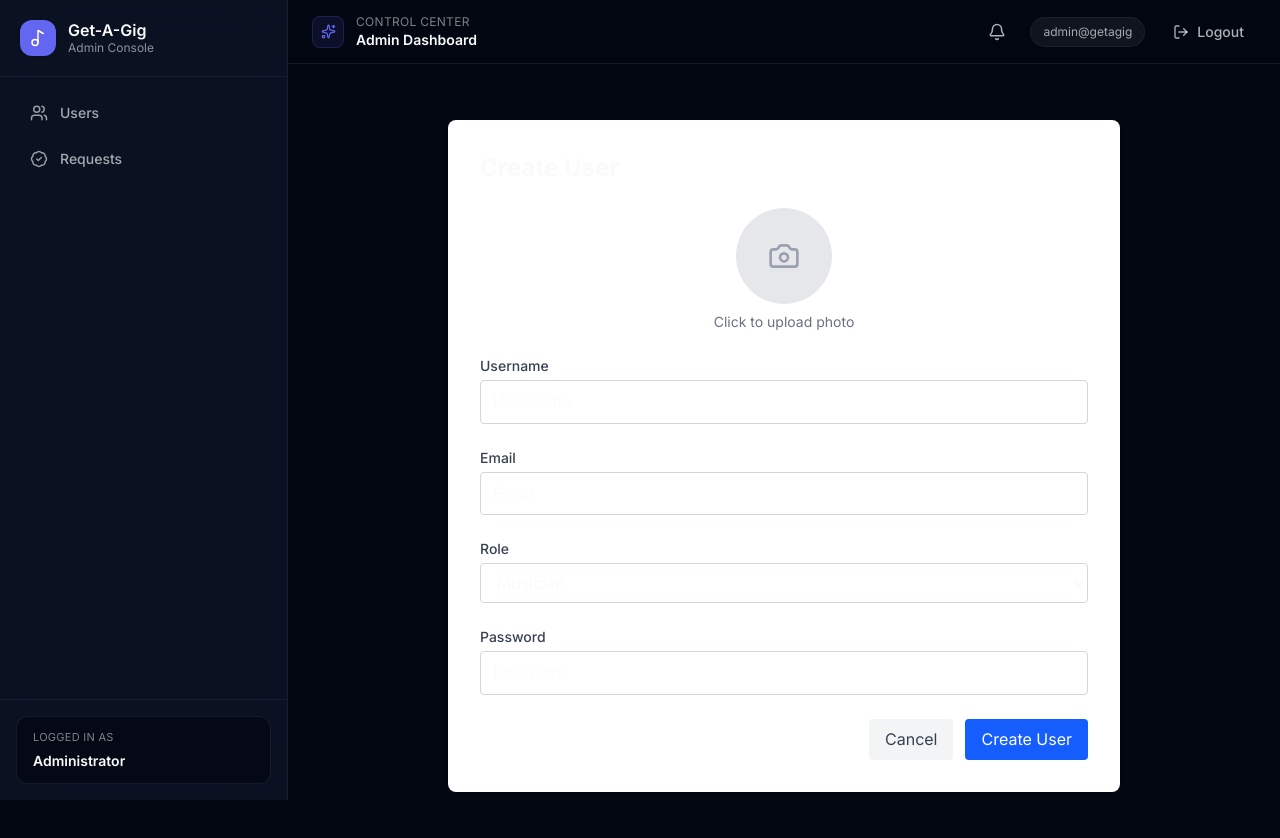
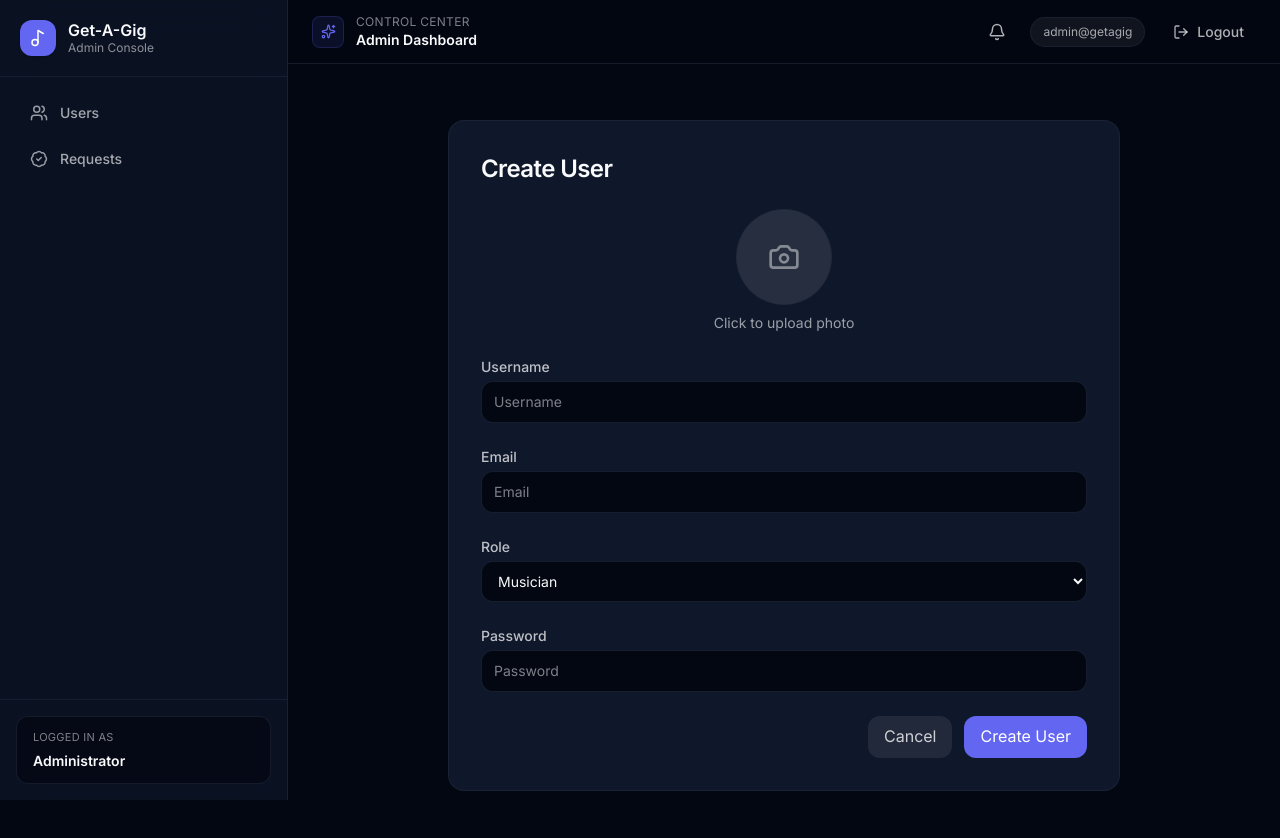
Before and after one commit to Kephas7/getagig-web, a Next.js app: page /admin/users/create in a window 1280 px wide. Shown: the top 838 px of the page. Built offline with nearby package versions, Linux system fonts and the light colour scheme; no server answers.

Commit message:
Updated UserForm.tsx

```diff
--- a/app/admin/users/_components/UserForm.tsx
+++ b/app/admin/users/_components/UserForm.tsx
@@ -2,7 +2,13 @@
 
 import { useForm } from "react-hook-form";
 import { zodResolver } from "@hookform/resolvers/zod";
-import { User, CreateUserSchema, UpdateUserSchema, CreateUserFormValues, UpdateUserFormValues } from "../schema";
+import {
+  User,
+  CreateUserSchema,
+  UpdateUserSchema,
+  CreateUserFormValues,
+  UpdateUserFormValues,
+} from "../schema";
 import { useRouter } from "next/navigation";
 import { useState } from "react";
 import { toast } from "@/lib/toast";
@@ -20,10 +26,11 @@ export function UserForm({ initialData, token }: UserFormProps) {
   const [mutationError, setMutationError] = useState<string | null>(null);
   const [preview, setPreview] = useState<string | null>(
     initialData?.profilePicture
-      ? (initialData.profilePicture.startsWith('http') ? initialData.profilePicture : `${process.env.NEXT_PUBLIC_API_BASE_URL}${initialData.profilePicture}`)
-      : null
+      ? initialData.profilePicture.startsWith("http")
+        ? initialData.profilePicture
+        : `${process.env.NEXT_PUBLIC_API_BASE_URL}${initialData.profilePicture}`
+      : null,
   );
-
 
   const schema = initialData ? UpdateUserSchema : CreateUserSchema;
 
@@ -42,7 +49,9 @@ export function UserForm({ initialData, token }: UserFormProps) {
     },
   });
 
-  const onSubmit = async (data: CreateUserFormValues | UpdateUserFormValues) => {
+  const onSubmit = async (
+    data: CreateUserFormValues | UpdateUserFormValues,
+  ) => {
     setLoading(true);
     setMutationError(null);
 
@@ -55,7 +64,6 @@ export function UserForm({ initialData, token }: UserFormProps) {
       formData.append("password", data.password);
     }
 
-
     if (data.profilePicture && data.profilePicture[0] instanceof File) {
       formData.append("profilePicture", data.profilePicture[0]);
     }
@@ -64,7 +72,6 @@ export function UserForm({ initialData, token }: UserFormProps) {
 
     try {
       if (initialData) {
-
         const userId = initialData.id || initialData._id;
         await updateUser(userId, formData, token);
       } else {
@@ -73,28 +80,32 @@ export function UserForm({ initialData, token }: UserFormProps) {
       // Refresh first to revalidate cache, then navigate
       router.refresh();
       router.push("/admin/users");
-      toast.success(editingUser ? "User updated successfully" : "User created successfully");
+      toast.success(
+        editingUser ? "User updated successfully" : "User created successfully",
+      );
     } catch (error: any) {
       console.error("Mutation failed:", error);
-      toast.error(error.response?.data?.message || error.message || "Failed to save user");
-      setMutationError(error.response?.data?.message || error.message || "Failed to save user");
+      toast.error(
+        error.response?.data?.message || error.message || "Failed to save user",
+      );
+      setMutationError(
+        error.response?.data?.message || error.message || "Failed to save user",
+      );
     } finally {
       setLoading(false);
     }
   };
 
-
   const handleImageChange = (e: React.ChangeEvent<HTMLInputElement>) => {
     const file = e.target.files?.[0];
     if (file) {
       setPreview(URL.createObjectURL(file));
-
     }
   };
 
   return (
-    <div className="max-w-2xl mx-auto bg-white p-8 rounded-lg shadow">
-      <h2 className="text-2xl font-bold mb-6">
+    <div className="max-w-2xl mx-auto bg-card border border-border/70 p-6 sm:p-8 rounded-2xl">
+      <h2 className="text-2xl font-semibold tracking-tight mb-6">
         {initialData ? "Edit User" : "Create User"}
       </h2>
 
@@ -107,7 +118,7 @@ export function UserForm({ initialData, token }: UserFormProps) {
       <form onSubmit={handleSubmit(onSubmit)} className="space-y-6">
         {/* Profile Picture */}
         <div className="flex flex-col items-center mb-6">
-          <div className="w-24 h-24 rounded-full bg-gray-200 overflow-hidden mb-2 relative group">
+          <div className="w-24 h-24 rounded-full bg-foreground/10 overflow-hidden mb-2 relative group border border-border/60">
             {preview ? (
               <img
                 src={preview}
@@ -115,14 +126,14 @@ export function UserForm({ initialData, token }: UserFormProps) {
                 className="w-full h-full object-cover"
               />
             ) : (
-              <div className="w-full h-full flex items-center justify-center text-gray-400">
+              <div className="w-full h-full flex items-center justify-center text-foreground/45">
                 <Camera size={32} />
               </div>
             )}
             <div className="absolute inset-0 bg-black bg-opacity-40 flex items-center justify-center opacity-0 group-hover:opacity-100 transition-opacity cursor-pointer">
-                <Camera className="text-white" size={24} />
+              <Camera className="text-white" size={24} />
             </div>
-             <input
+            <input
               type="file"
               accept="image/*"
               className="absolute inset-0 w-full h-full opacity-0 cursor-pointer"
@@ -133,37 +144,41 @@ export function UserForm({ initialData, token }: UserFormProps) {
               }}
             />
           </div>
-          <p className="text-sm text-gray-500">Click to upload photo</p>
+          <p className="text-sm text-foreground/60">Click to upload photo</p>
           {errors.profilePicture && (
-            <p className="text-error text-sm">{errors.profilePicture.message?.toString()}</p>
+            <p className="text-error text-sm">
+              {errors.profilePicture.message?.toString()}
+            </p>
           )}
         </div>
 
         <div className="grid grid-cols-1 gap-6">
           {/* Username */}
           <div>
-            <label className="block text-sm font-medium text-gray-700 mb-1">
+            <label className="block text-sm font-medium text-foreground/75 mb-1">
               Username
             </label>
             <input
               {...register("username")}
-              className="w-full border border-gray-300 rounded px-3 py-2 focus:outline-none focus:ring-2 focus:ring-blue-500"
+              className="w-full border border-border/70 bg-background rounded-xl px-3 py-2.5 text-sm focus:outline-none focus:ring-2 focus:ring-primary/25"
               placeholder="Username"
             />
             {errors.username && (
-              <p className="text-error text-sm mt-1">{errors.username.message}</p>
+              <p className="text-error text-sm mt-1">
+                {errors.username.message}
+              </p>
             )}
           </div>
 
           {/* Email */}
           <div>
-            <label className="block text-sm font-medium text-gray-700 mb-1">
+            <label className="block text-sm font-medium text-foreground/75 mb-1">
               Email
             </label>
             <input
               {...register("email")}
               type="email"
-              className="w-full border border-gray-300 rounded px-3 py-2 focus:outline-none focus:ring-2 focus:ring-blue-500"
+              className="w-full border border-border/70 bg-background rounded-xl px-3 py-2.5 text-sm focus:outline-none focus:ring-2 focus:ring-primary/25"
               placeholder="Email"
             />
             {errors.email && (
@@ -173,12 +188,12 @@ export function UserForm({ initialData, token }: UserFormProps) {
 
           {/* Role */}
           <div>
-            <label className="block text-sm font-medium text-gray-700 mb-1">
+            <label className="block text-sm font-medium text-foreground/75 mb-1">
               Role
             </label>
             <select
               {...register("role")}
-              className="w-full border border-gray-300 rounded px-3 py-2 focus:outline-none focus:ring-2 focus:ring-blue-500"
+              className="w-full border border-border/70 bg-background rounded-xl px-3 py-2.5 text-sm focus:outline-none focus:ring-2 focus:ring-primary/25"
             >
               <option value="musician">Musician</option>
               <option value="organizer">Organizer</option>
@@ -191,17 +206,21 @@ export function UserForm({ initialData, token }: UserFormProps) {
 
           {/* Password */}
           <div>
-            <label className="block text-sm font-medium text-gray-700 mb-1">
-              {initialData ? "New Password (leave blank to keep current)" : "Password"}
+            <label className="block text-sm font-medium text-foreground/75 mb-1">
+              {initialData
+                ? "New Password (leave blank to keep current)"
+                : "Password"}
             </label>
             <input
               {...register("password")}
               type="password"
-              className="w-full border border-gray-300 rounded px-3 py-2 focus:outline-none focus:ring-2 focus:ring-blue-500"
+              className="w-full border border-border/70 bg-background rounded-xl px-3 py-2.5 text-sm focus:outline-none focus:ring-2 focus:ring-primary/25"
               placeholder="Password"
             />
             {errors.password && (
-              <p className="text-error text-sm mt-1">{errors.password.message}</p>
+              <p className="text-error text-sm mt-1">
+                {errors.password.message}
+              </p>
             )}
           </div>
         </div>
@@ -210,16 +229,20 @@ export function UserForm({ initialData, token }: UserFormProps) {
           <button
             type="button"
             onClick={() => router.back()}
-            className="px-4 py-2 text-gray-700 bg-gray-100 rounded hover:bg-gray-200"
+            className="px-4 py-2 text-foreground/80 bg-foreground/8 rounded-xl hover:bg-foreground/12 transition-colors"
           >
             Cancel
           </button>
           <button
             type="submit"
             disabled={loading}
-            className="px-4 py-2 text-white bg-blue-600 rounded hover:bg-blue-700 disabled:opacity-50"
+            className="px-4 py-2 text-primary-foreground bg-primary rounded-xl hover:bg-primary/90 transition-colors disabled:opacity-50"
           >
-            {loading ? "Saving..." : initialData ? "Update User" : "Create User"}
+            {loading
+              ? "Saving..."
+              : initialData
+                ? "Update User"
+                : "Create User"}
           </button>
         </div>
       </form>
```
